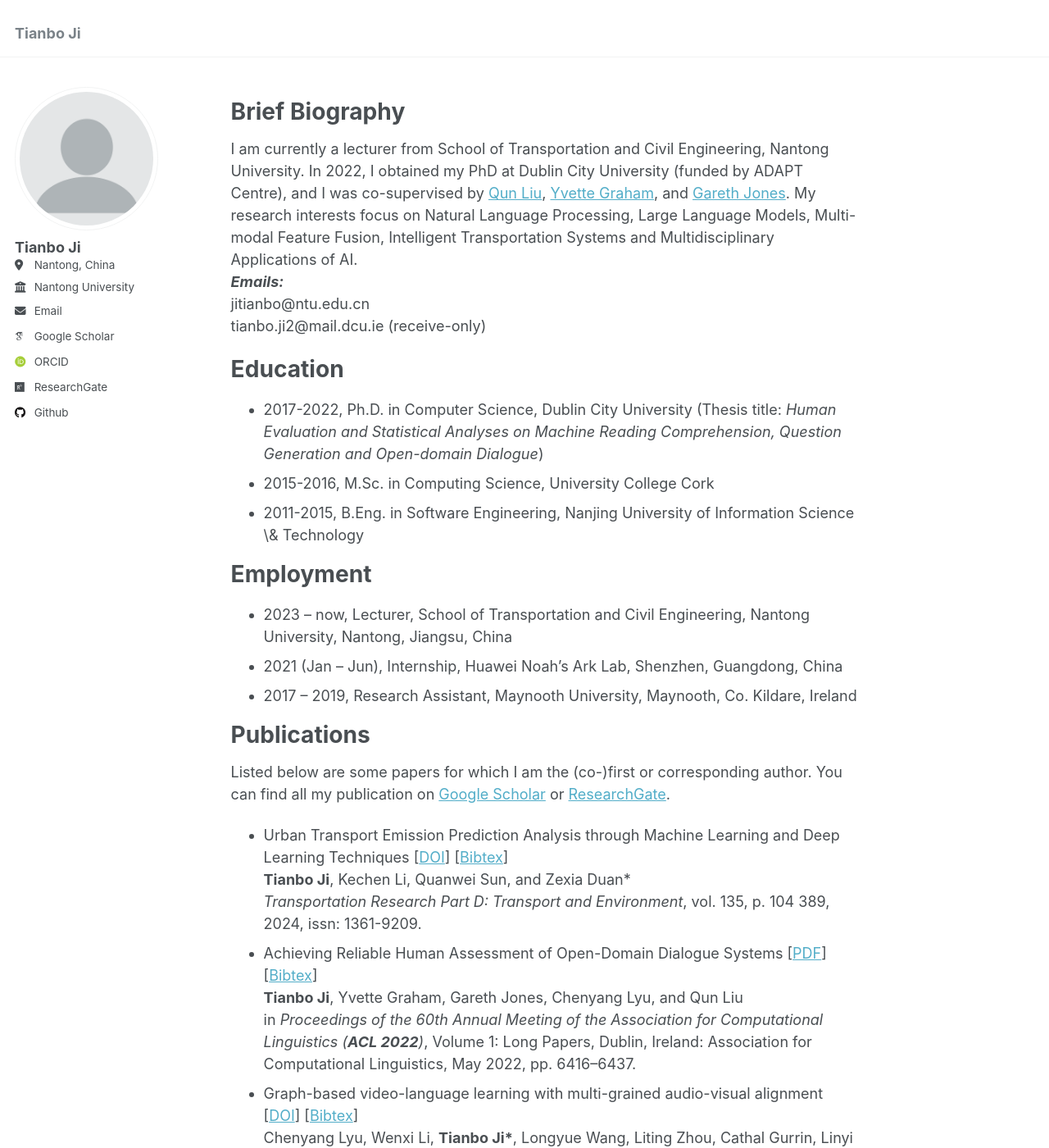
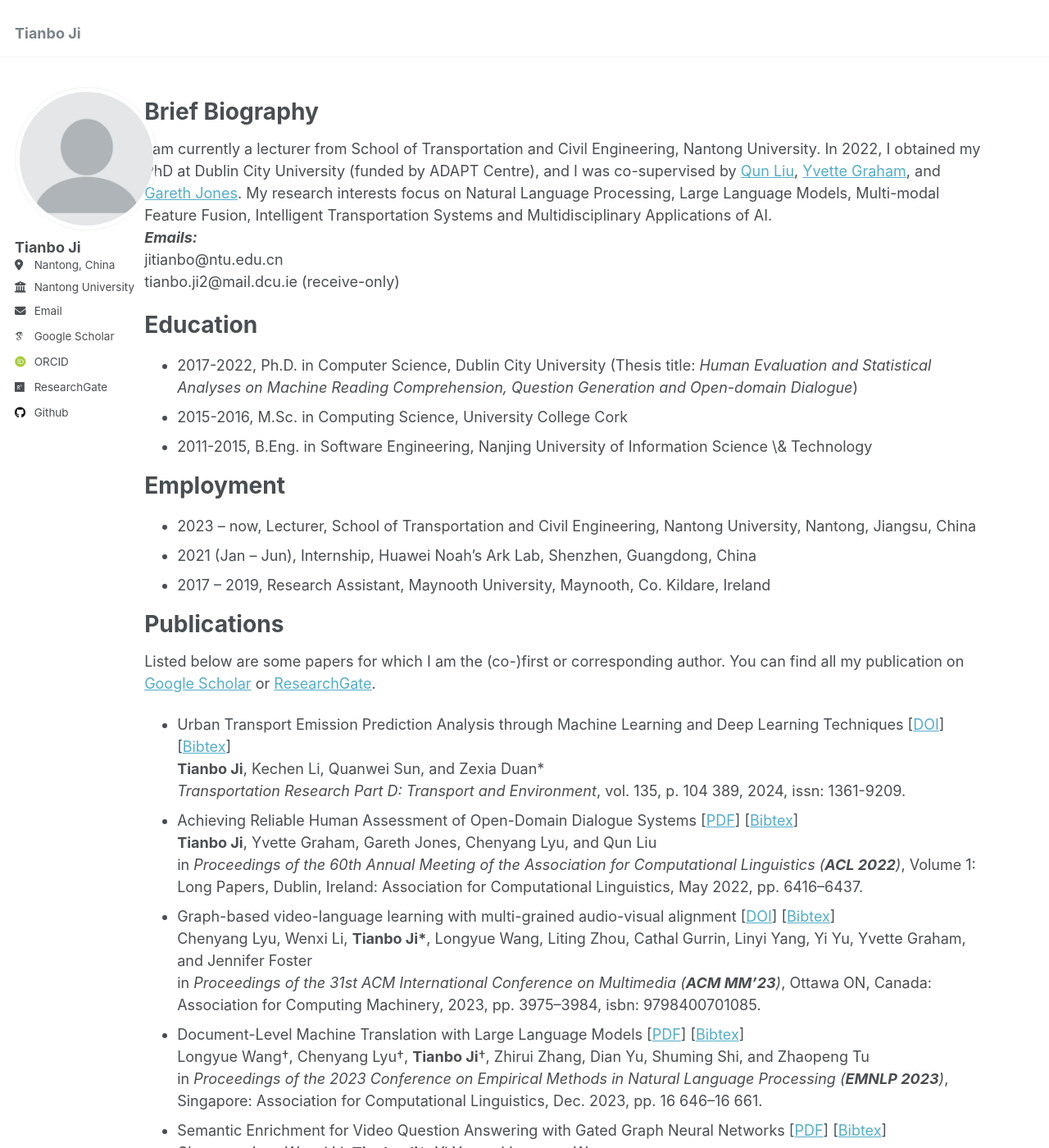
Before and after one commit to TianboJi/TianboJi.github.io, a Jekyll site: the page built from _pages/about.md, in a window 1280 px wide and 1400 px high. Shown: the whole window at 82% size. Built offline with Jekyll 4.4.1, drawn with Linux system fonts in a browser that asks for light colours; some web fonts are replaced.

Commit message:
Update _page.scss

```diff
--- a/_sass/_page.scss
+++ b/_sass/_page.scss
@@ -18,9 +18,10 @@
 
 .page {
   @include breakpoint($large) {
-    @include span(10 of 12 last);
+    @include span(11 of 12 last);
     @include prefix(0.5 of 12);
-    @include suffix(2 of 12);
+    @include suffix(0.5 of 12);
+    // @include suffix(2 of 12);
   }
 
   .page__inner-wrap {
```
